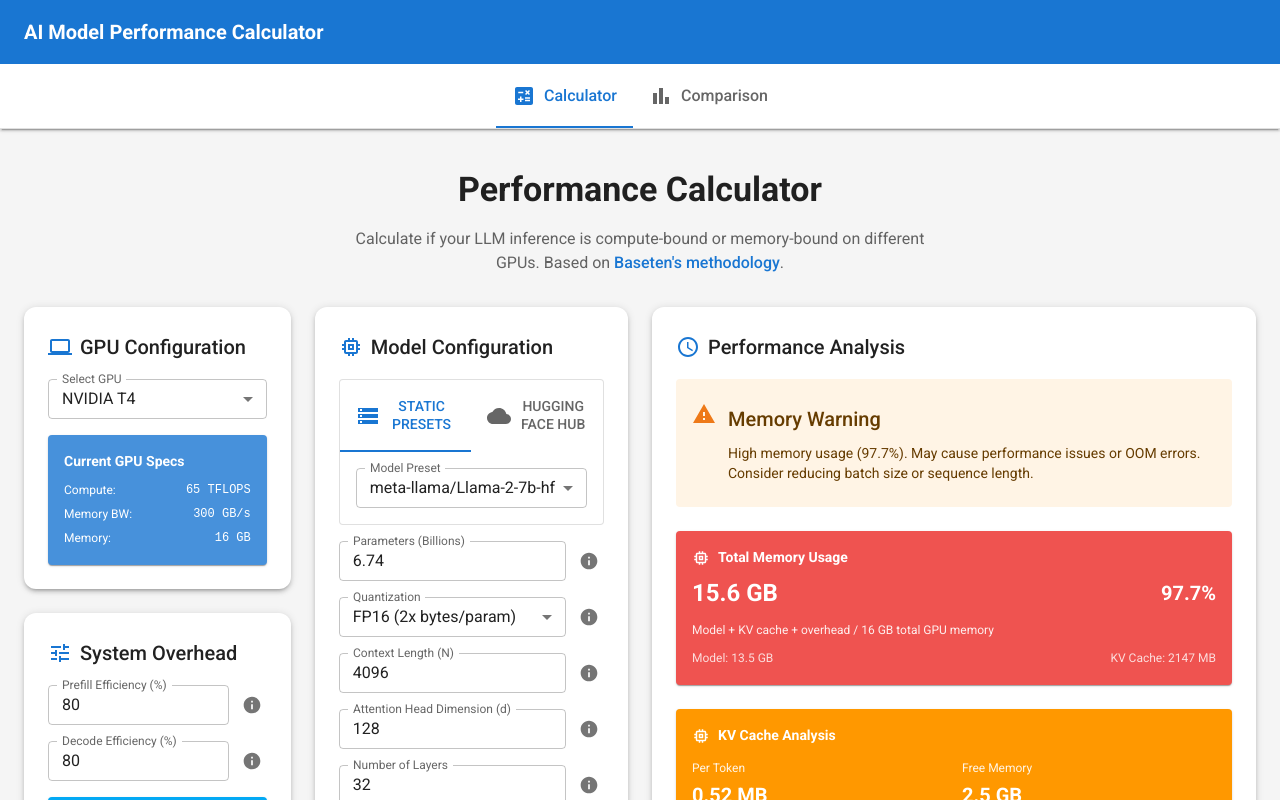
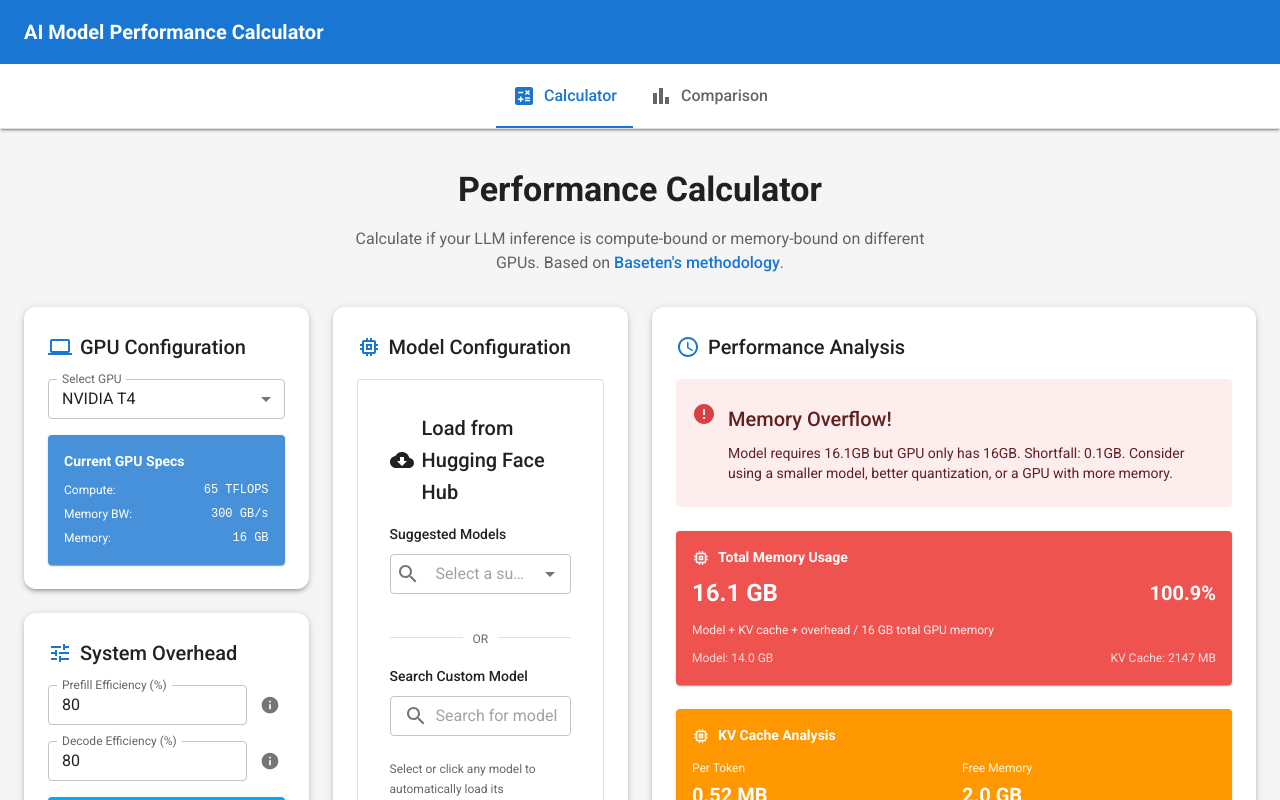
Before and after one commit to NickCao/edge-device-dataset, a React (Vite) app in the folder frontend/: page / in a window 1280 px wide. Shown: the top 800 px of the page. Built offline with nearby package versions, Linux system fonts and the light colour scheme.

Commit message:
Fully load models from hf

```diff
--- a/frontend/src/components/AIModelCalculator.tsx
+++ b/frontend/src/components/AIModelCalculator.tsx
@@ -21,7 +21,7 @@ import {
 import type { GPUSpecs, ModelSpecs, CalculationResults, SystemOverhead } from '../types/calculator';
 import { DEFAULT_INFERENCE_PARAMS, DEFAULT_SYSTEM_OVERHEAD } from '../types/calculator';
 import { calculatePerformance } from '../utils/calculations';
-import { useGPUs, useModels } from '../hooks/useDataLoader';
+import { useGPUs } from '../hooks/useDataLoader';
 import { GPUSelector } from './GPUSelector';
 import { ModelInputs } from './ModelInputs';
 import { SystemOverheadInputs } from './SystemOverheadInputs';
@@ -52,7 +52,6 @@ function TabPanel(props: TabPanelProps) {
 
 export const AIModelCalculator: React.FC = () => {
   const { gpus, loading: gpusLoading, error: gpusError } = useGPUs();
-  const { models, loading: modelsLoading, error: modelsError } = useModels();
 
   const [selectedGPU, setSelectedGPU] = useState<GPUSpecs | null>(null);
   const [modelSpecs, setModelSpecs] = useState<ModelSpecs | null>(null);
@@ -67,23 +66,22 @@ export const AIModelCalculator: React.FC = () => {
     }
   }, [gpus, selectedGPU]);
 
-  // Set default model when models are loaded
+  // Set default model specs if not already set
   useEffect(() => {
-    if (models.length > 0 && !modelSpecs) {
-      const firstModel = models[0];
+    if (!modelSpecs) {
       setModelSpecs({
-        parameters: firstModel.parameters,
-        sequenceLength: firstModel.sequenceLength,
+        parameters: 7.0, // Default 7B model
+        sequenceLength: 4096,
         batchSize: DEFAULT_INFERENCE_PARAMS.batchSize,
         promptTokens: DEFAULT_INFERENCE_PARAMS.promptTokens,
         outputTokens: DEFAULT_INFERENCE_PARAMS.outputTokens,
-        quantization: firstModel.defaultQuantization,
-        headDimension: firstModel.headDimension,
-        nLayers: firstModel.nLayers,
-        nHeads: firstModel.nHeads,
+        quantization: 'FP16',
+        headDimension: 128,
+        nLayers: 32,
+        nHeads: 32,
       });
     }
-  }, [models, modelSpecs]);
+  }, [modelSpecs]);
 
   const handleTabChange = (_event: React.SyntheticEvent, newValue: number) => {
     setTabValue(newValue);
@@ -98,7 +96,7 @@ export const AIModelCalculator: React.FC = () => {
   }, [selectedGPU, modelSpecs, systemOverhead]);
 
   // Show loading state while data is being fetched
-  if (gpusLoading || modelsLoading) {
+  if (gpusLoading) {
     return (
       <Box sx={{
         minHeight: '100vh',
@@ -113,7 +111,7 @@ export const AIModelCalculator: React.FC = () => {
   }
 
   // Show error state if data loading failed
-  if (gpusError || modelsError) {
+  if (gpusError) {
     return (
       <Box sx={{
         minHeight: '100vh',
@@ -123,7 +121,7 @@ export const AIModelCalculator: React.FC = () => {
         justifyContent: 'center'
       }}>
         <Typography variant="h6" color="error">
-          Error loading data: {gpusError || modelsError}
+          Error loading data: {gpusError}
         </Typography>
       </Box>
     );
@@ -260,7 +258,6 @@ export const AIModelCalculator: React.FC = () => {
                         <ModelInputs
                           modelSpecs={modelSpecs}
                           onModelChange={setModelSpecs}
-                          availableModels={models}
                         />
                       )}
                     </CardContent>
@@ -322,21 +319,7 @@ export const AIModelCalculator: React.FC = () => {
           {modelSpecs && (
             <ComparisonChart
               availableModels={[
-                { name: 'Current Model Configuration', specs: modelSpecs },
-                ...(models.length > 0 ? [{
-                  name: `${models[0].name} (Default)`,
-                  specs: {
-                    parameters: models[0].parameters,
-                    sequenceLength: models[0].sequenceLength,
-                    batchSize: DEFAULT_INFERENCE_PARAMS.batchSize,
-                    promptTokens: DEFAULT_INFERENCE_PARAMS.promptTokens,
-                    outputTokens: DEFAULT_INFERENCE_PARAMS.outputTokens,
-                    quantization: models[0].defaultQuantization,
-                    headDimension: models[0].headDimension,
-                    nLayers: models[0].nLayers,
-                    nHeads: models[0].nHeads,
-                  }
-                }] : [])
+                { name: 'Current Model Configuration', specs: modelSpecs }
               ]}
               availableGPUs={gpus}
             />
--- a/frontend/src/components/HuggingFaceModelSearch.tsx
+++ b/frontend/src/components/HuggingFaceModelSearch.tsx
@@ -2,7 +2,6 @@ import React, { useState, useCallback, useMemo } from 'react';
 import {
   Box,
   TextField,
-  Button,
   CircularProgress,
   List,
   ListItem,
@@ -16,7 +15,7 @@ import {
   Divider,
 } from '@mui/material';
 import { Search as SearchIcon, CloudDownload as DownloadIcon } from '@mui/icons-material';
-import { searchModels, loadModelFromHub, POPULAR_MODELS } from '../utils/huggingface';
+import { searchModels, loadModelFromHub, SUGGESTED_MODELS } from '../utils/huggingface';
 import type { ModelPreset } from '../types/calculator';
 
 interface HuggingFaceModelSearchProps {
@@ -43,8 +42,8 @@ export const HuggingFaceModelSearch: React.FC<HuggingFaceModelSearchProps> = ({
   const [selectedModel, setSelectedModel] = useState<string>('');
   const [error, setError] = useState<string>('');
 
-  // Memoized popular models for autocomplete
-  const popularModelsOptions = useMemo(() => POPULAR_MODELS.map(model => ({
+  // Memoized suggested models for autocomplete
+  const suggestedModelsOptions = useMemo(() => SUGGESTED_MODELS.map(model => ({
     label: model,
     value: model
   })), []);
@@ -62,7 +61,7 @@ export const HuggingFaceModelSearch: React.FC<HuggingFaceModelSearchProps> = ({
       const results = await searchModels(query, {
         limit: 10,
         sort: 'downloads',
-        direction: 'desc',
+        direction: -1,
         filter: 'text-generation'
       });
 
@@ -126,18 +125,18 @@ export const HuggingFaceModelSearch: React.FC<HuggingFaceModelSearchProps> = ({
         Load from Hugging Face Hub
       </Typography>
 
-      {/* Popular Models Quick Select */}
+      {/* Suggested Models Quick Select */}
       <Box>
         <Typography variant="subtitle2" sx={{ mb: 1, fontWeight: 'medium' }}>
-          Popular Models (Quick Load)
+          Suggested Models
         </Typography>
         <Autocomplete
-          options={popularModelsOptions}
+          options={suggestedModelsOptions}
           getOptionLabel={(option) => option.label}
           renderInput={(params) => (
             <TextField
               {...params}
-              placeholder="Select a popular model..."
+              placeholder="Select a suggested model..."
               size="small"
               InputProps={{
                 ...params.InputProps,
@@ -145,25 +144,11 @@ export const HuggingFaceModelSearch: React.FC<HuggingFaceModelSearchProps> = ({
               }}
             />
           )}
-          renderOption={(props, option) => (
-            <Box component="li" {...props}>
-              <Box sx={{ display: 'flex', justifyContent: 'space-between', width: '100%' }}>
-                <Typography variant="body2">{option.label}</Typography>
-                <Button
-                  size="small"
-                  variant="outlined"
-                  onClick={(e) => {
-                    e.stopPropagation();
+          onChange={(_, option) => {
+            if (option) {
               handleLoadModel(option.value);
+            }
           }}
-                  disabled={isLoading}
-                  sx={{ ml: 1 }}
-                >
-                  Load
-                </Button>
-              </Box>
-            </Box>
-          )}
           sx={{ mb: 2 }}
         />
       </Box>
@@ -205,30 +190,25 @@ export const HuggingFaceModelSearch: React.FC<HuggingFaceModelSearchProps> = ({
           <List dense>
             {searchResults.map((model, index) => (
               <React.Fragment key={model.id}>
-                <ListItem
-                  disablePadding
-                  secondaryAction={
-                    <Button
-                      size="small"
-                      variant="contained"
+                <ListItem disablePadding>
+                  <ListItemButton
                     onClick={() => handleLoadModel(model.id)}
                     disabled={isLoading}
-                      sx={{ minWidth: 60 }}
+                    sx={{
+                      opacity: isLoading && selectedModel === model.id ? 0.6 : 1,
+                      cursor: isLoading ? 'wait' : 'pointer'
+                    }}
                   >
-                      {isLoading && selectedModel === model.id ? (
-                        <CircularProgress size={16} />
-                      ) : (
-                        'Load'
-                      )}
-                    </Button>
-                  }
-                >
-                  <ListItemButton sx={{ pr: 8 }}>
                     <ListItemText
                       primary={
+                        <Box sx={{ display: 'flex', alignItems: 'center', gap: 1 }}>
                           <Typography variant="body2" sx={{ fontFamily: 'monospace' }}>
                             {model.id}
                           </Typography>
+                          {isLoading && selectedModel === model.id && (
+                            <CircularProgress size={16} />
+                          )}
+                        </Box>
                       }
                       secondary={
                         <Box sx={{ display: 'flex', gap: 1, mt: 0.5, flexWrap: 'wrap', alignItems: 'center' }}>
@@ -278,8 +258,7 @@ export const HuggingFaceModelSearch: React.FC<HuggingFaceModelSearchProps> = ({
 
       {/* Help Text */}
       <Typography variant="caption" color="text.secondary" sx={{ mt: 1 }}>
-        Search for any text-generation model on Hugging Face Hub.
-        The model's configuration will be automatically loaded and converted to the calculator format.
+        Select or click any model to automatically load its configuration from Hugging Face Hub.
       </Typography>
     </Box>
   );
--- a/frontend/src/components/ModelInputs.tsx
+++ b/frontend/src/components/ModelInputs.tsx
@@ -11,11 +11,9 @@ import {
   Tooltip,
   IconButton,
   Divider,
-  Tabs,
-  Tab,
   Alert,
 } from '@mui/material';
-import { Info as InfoIcon, Storage as StorageIcon, Cloud as CloudIcon } from '@mui/icons-material';
+import { Info as InfoIcon } from '@mui/icons-material';
 import type { ModelSpecs, QuantizationType, ModelPreset } from '../types/calculator';
 import { QUANTIZATION_OPTIONS } from '../types/calculator';
 import { HuggingFaceModelSearch } from './HuggingFaceModelSearch';
@@ -23,12 +21,10 @@ import { HuggingFaceModelSearch } from './HuggingFaceModelSearch';
 interface ModelInputsProps {
   modelSpecs: ModelSpecs;
   onModelChange: (specs: ModelSpecs) => void;
-  availableModels: ModelPreset[];
 }
 
 
-export const ModelInputs: React.FC<ModelInputsProps> = ({ modelSpecs, onModelChange, availableModels }) => {
-  const [tabValue, setTabValue] = useState(0);
+export const ModelInputs: React.FC<ModelInputsProps> = ({ modelSpecs, onModelChange }) => {
   const [currentModelPreset, setCurrentModelPreset] = useState<ModelPreset | null>(null);
   const [hubError, setHubError] = useState<string>('');
 
@@ -36,14 +32,7 @@ export const ModelInputs: React.FC<ModelInputsProps> = ({ modelSpecs, onModelCha
     onModelChange({ ...modelSpecs, [field]: value });
   };
 
-  const handlePresetChange = (modelName: string) => {
-    const selectedModel = availableModels.find(m => m.name === modelName);
-    if (selectedModel && selectedModel.parameters > 0) {
-      applyModelPreset(selectedModel);
-    }
-  };
-
-  const applyModelPreset = (model: ModelPreset) => {
+  const handleHuggingFaceModelLoad = (model: ModelPreset) => {
     setCurrentModelPreset(model);
     onModelChange({
       ...modelSpecs,
@@ -54,10 +43,6 @@ export const ModelInputs: React.FC<ModelInputsProps> = ({ modelSpecs, onModelCha
       nHeads: model.nHeads,
       quantization: model.defaultQuantization
     });
-  };
-
-  const handleHuggingFaceModelLoad = (model: ModelPreset) => {
-    applyModelPreset(model);
     setHubError('');
   };
 
@@ -71,57 +56,12 @@ export const ModelInputs: React.FC<ModelInputsProps> = ({ modelSpecs, onModelCha
 
   return (
     <Box sx={{ display: 'flex', flexDirection: 'column', gap: 2 }}>
-      {/* Model Source Selection */}
-      <Paper variant="outlined">
-        <Tabs
-          value={tabValue}
-          onChange={(_, newValue) => setTabValue(newValue)}
-          variant="fullWidth"
-        >
-          <Tab
-            icon={<StorageIcon />}
-            label="Static Presets"
-            iconPosition="start"
-          />
-          <Tab
-            icon={<CloudIcon />}
-            label="Hugging Face Hub"
-            iconPosition="start"
-          />
-        </Tabs>
-
-        <Box sx={{ p: 2 }}>
-          {tabValue === 0 ? (
-            // Static Presets Tab
-            <FormControl fullWidth size="small">
-              <InputLabel id="model-select-label">Model Preset</InputLabel>
-              <Select
-                labelId="model-select-label"
-                value={availableModels.find(m =>
-                  m.parameters === modelSpecs.parameters &&
-                  m.sequenceLength === modelSpecs.sequenceLength &&
-                  m.headDimension === modelSpecs.headDimension &&
-                  m.nLayers === modelSpecs.nLayers &&
-                  m.nHeads === modelSpecs.nHeads
-                )?.name || 'Custom'}
-                label="Model Preset"
-                onChange={(e) => handlePresetChange(e.target.value as string)}
-              >
-                {availableModels.map((model) => (
-                  <MenuItem key={model.name} value={model.name}>
-                    {model.name}
-                  </MenuItem>
-                ))}
-              </Select>
-            </FormControl>
-          ) : (
-            // Hugging Face Hub Tab
-            <HuggingFaceModelSearch
-              onModelLoad={handleHuggingFaceModelLoad}
-              onError={handleHuggingFaceError}
-            />
-          )}
-        </Box>
+      {/* Hugging Face Hub Model Selection */}
+      <Paper variant="outlined" sx={{ p: 2 }}>
+        <HuggingFaceModelSearch
+          onModelLoad={handleHuggingFaceModelLoad}
+          onError={handleHuggingFaceError}
+        />
       </Paper>
 
       {/* Display current model info */}
--- a/frontend/src/data/models.json
+++ /dev/null
@@ -1,56 +0,0 @@
-[
-  {
-    "name": "meta-llama/Llama-2-7b-hf",
-    "parameters": 6.74,
-    "sequenceLength": 4096,
-    "headDimension": 128,
-    "nLayers": 32,
-    "nHeads": 32,
-    "defaultQuantization": "FP16"
-  },
-  {
-    "name": "meta-llama/Llama-2-13b-hf",
-    "parameters": 13,
-    "sequenceLength": 4096,
-    "headDimension": 128,
-    "nLayers": 40,
-    "nHeads": 40,
-    "defaultQuantization": "FP16"
-  },
-  {
-    "name": "meta-llama/Llama-2-70b-hf",
-    "parameters": 69,
-    "sequenceLength": 4096,
-    "headDimension": 128,
-    "nLayers": 64,
-    "nHeads": 80,
-    "defaultQuantization": "INT8"
-  },
-  {
-    "name": "ibm-granite/granite-3.3-2b-instruct",
-    "parameters": 2.53,
-    "sequenceLength": 131072,
-    "headDimension": 64,
-    "nLayers": 40,
-    "nHeads": 32,
-    "defaultQuantization": "FP16"
-  },
-  {
-    "name": "ibm-granite/granite-3.3-8b-instruct",
-    "parameters": 8.17,
-    "sequenceLength": 131072,
-    "headDimension": 128,
-    "nLayers": 40,
-    "nHeads": 32,
-    "defaultQuantization": "FP16"
-  },
-  {
-    "name": "Custom",
-    "parameters": 0,
-    "sequenceLength": 2048,
-    "headDimension": 128,
-    "nLayers": 32,
-    "nHeads": 32,
-    "defaultQuantization": "FP16"
-  }
-]
--- a/frontend/src/hooks/useDataLoader.ts
+++ b/frontend/src/hooks/useDataLoader.ts
@@ -1,10 +1,6 @@
-import { useState, useEffect, useCallback } from 'react';
-import type { GPUSpecs, ModelPreset } from '../types/calculator';
+import { useState, useEffect } from 'react';
+import type { GPUSpecs } from '../types/calculator';
 import gpusData from '../data/gpus.json';
-import modelsData from '../data/models.json';
-import { loadModelFromHub } from '../utils/huggingface';
-
-export type { ModelPreset } from '../types/calculator';
 
 export const useGPUs = () => {
   const [gpus, setGPUs] = useState<GPUSpecs[]>([]);
@@ -29,63 +25,3 @@ export const useGPUs = () => {
 
   return { gpus, loading, error };
 };
-
-export const useModels = () => {
-  const [models, setModels] = useState<ModelPreset[]>([]);
-  const [loading, setLoading] = useState(true);
-  const [error, setError] = useState<string | null>(null);
-  const [hubModels, setHubModels] = useState<ModelPreset[]>([]);
-
-  useEffect(() => {
-    // Load static models
-    const loadModels = async () => {
-      try {
-        await new Promise(resolve => setTimeout(resolve, 100)); // Small delay to show loading state
-        setModels(modelsData as ModelPreset[]);
-      } catch (err) {
-        setError(err instanceof Error ? err.message : 'Unknown error');
-      } finally {
-        setLoading(false);
-      }
-    };
-
-    loadModels();
-  }, []);
-
-  // Function to add a model from Hugging Face Hub
-  const addModelFromHub = useCallback(async (modelId: string): Promise<ModelPreset> => {
-    try {
-      const model = await loadModelFromHub(modelId);
-      const enhancedModel: ModelPreset = {
-        ...model,
-        isFromHub: true,
-        hubUrl: `https://huggingface.co/${modelId}`
-      };
-
-      // Add to hub models list (avoid duplicates)
-      setHubModels(prev => {
-        const exists = prev.find(m => m.name === enhancedModel.name);
-        if (exists) return prev;
-        return [...prev, enhancedModel];
-      });
-
-      return enhancedModel;
-    } catch (err) {
-      const errorMessage = err instanceof Error ? err.message : 'Failed to load model from hub';
-      setError(errorMessage);
-      throw err;
-    }
-  }, []);
-
-  // Combined models list (static + hub)
-  const allModels = [...models, ...hubModels];
-
-  return {
-    models: allModels,
-    staticModels: models,
-    hubModels,
-    loading,
-    error,
-    addModelFromHub
-  };
-};
--- a/frontend/src/utils/huggingface.ts
+++ b/frontend/src/utils/huggingface.ts
@@ -44,7 +44,7 @@ export async function searchModels(
   options: {
     limit?: number;
     sort?: 'trending' | 'downloads' | 'likes' | 'updated';
-    direction?: 'asc' | 'desc';
+    direction?: -1 | 1;
     filter?: string;
     full?: boolean;
   } = {}
@@ -63,7 +63,7 @@ export async function searchModels(
     }
 
     if (options.direction) {
-      searchParams.append('direction', options.direction);
+      searchParams.append('direction', options.direction.toString());
     }
 
     if (options.filter) {
@@ -199,9 +199,9 @@ export async function loadModelFromHub(modelId: string): Promise<ModelPreset> {
 }
 
 /**
- * Popular model suggestions for quick access
+ * Suggested model presets for quick access
  */
-export const POPULAR_MODELS = [
+export const SUGGESTED_MODELS = [
   'ibm-granite/granite-3.3-2b-instruct',
   'ibm-granite/granite-3.3-8b-instruct'
 ];
```
Lines whose indentation alone changed are shown as unchanged.
